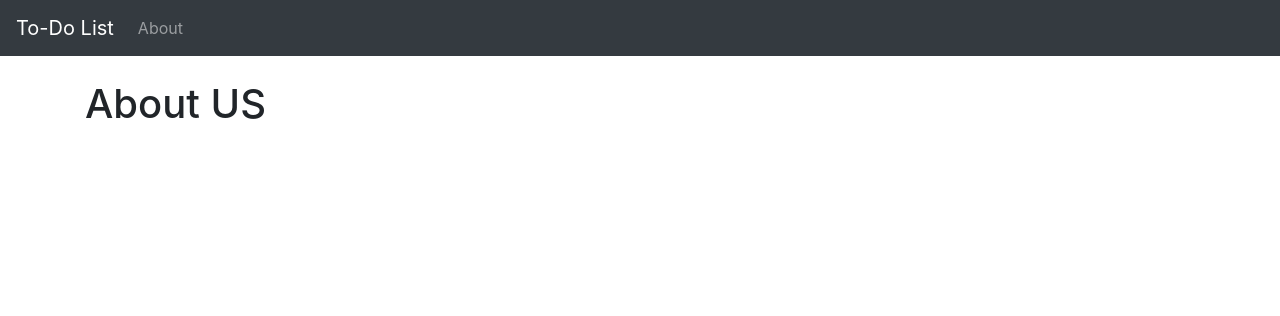
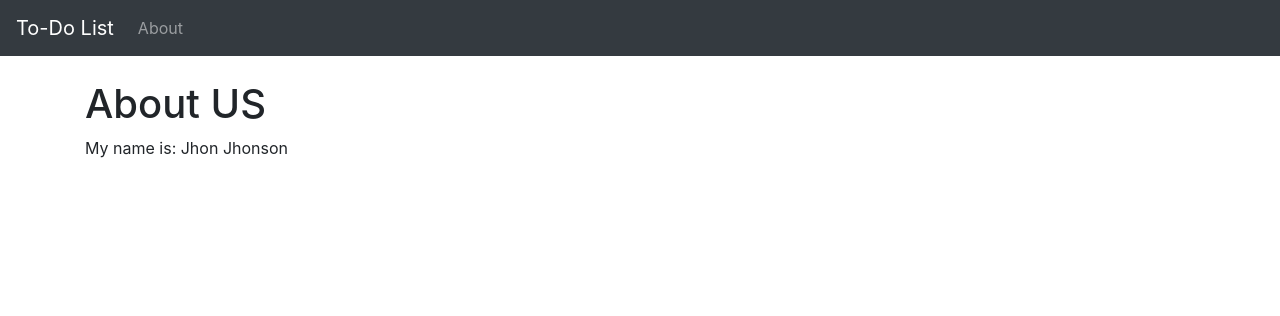
Before and after one commit to pavlicic1marko/Todo-app, a Django app: page /about in a window 1280 px wide. Shown: the top 316 px of the page. Run offline with Django 5.2, Linux system fonts and the light colour scheme; some libraries are stand-ins or nearby versions.

Commit message:
get data  from BE to FE

```diff
--- a/webapp/todo/templates/about.html
+++ b/webapp/todo/templates/about.html
@@ -5,4 +5,5 @@
 
 {% block content %}
 <h1>About US</h1>
+<p>My name is: {{fname}} {{lname}} <p>
 {% endblock %}
--- a/webapp/todo/views.py
+++ b/webapp/todo/views.py
@@ -4,4 +4,5 @@ def home(request):
     return render(request, 'home.html', {})
 
 def about(request):
-    return render(request, 'about.html', {})
+    context = {"fname": "Jhon", "lname":"Jhonson"}
+    return render(request, 'about.html', context)
```
